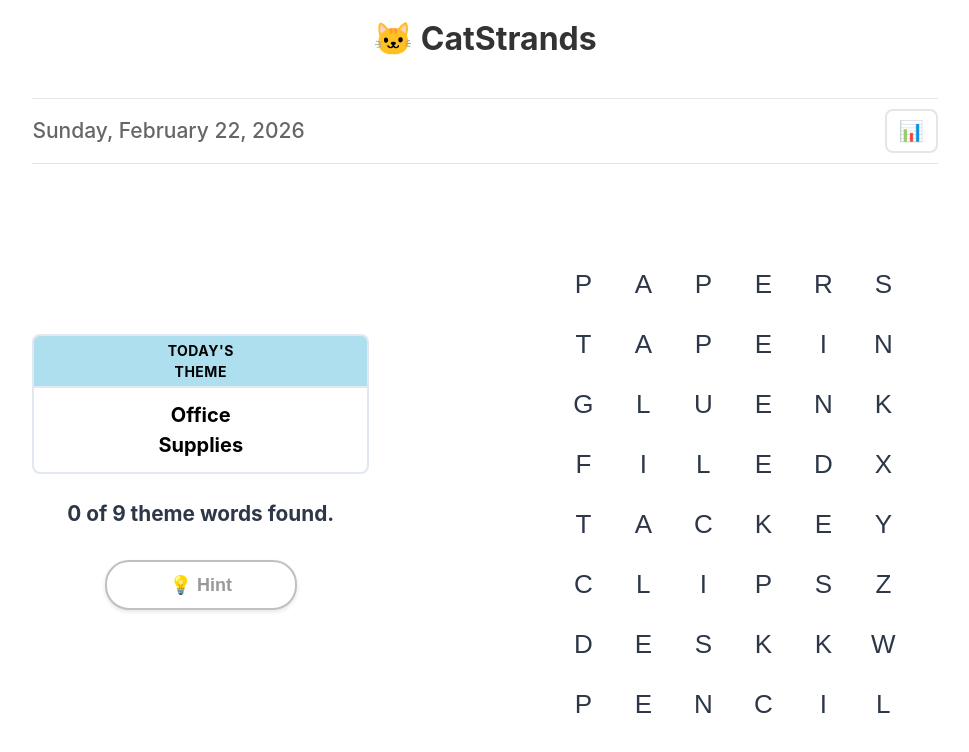
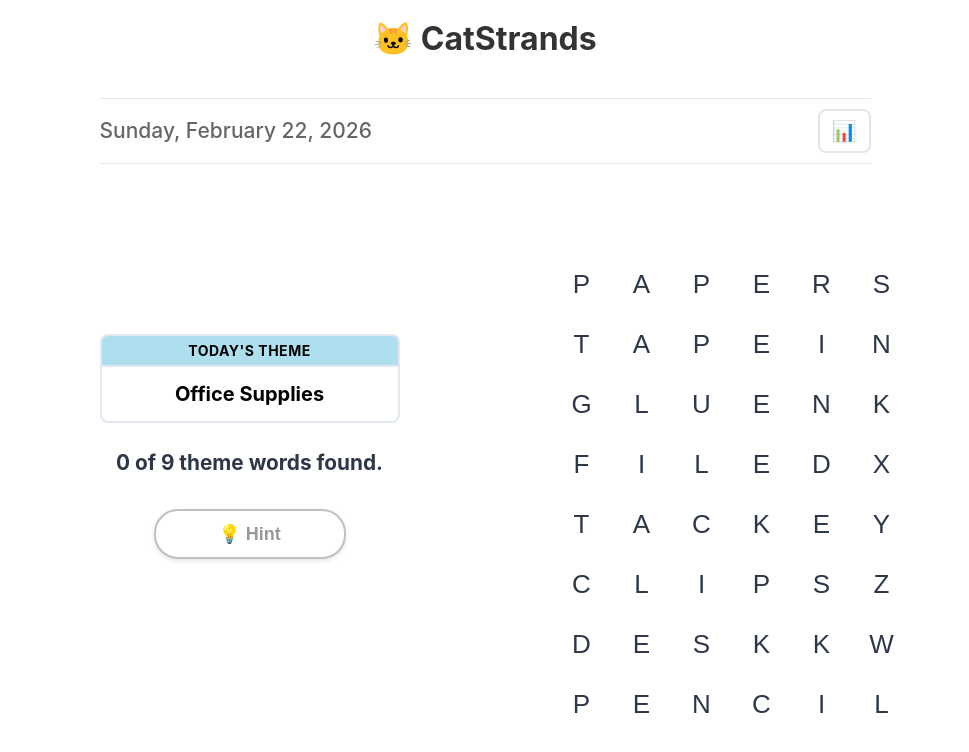
Before and after one commit to slmingol/catstrands, a React (Vite) app: page / in a window 1280 px wide. Shown: the top 752 px of the page, without its empty margins (155-1124 px from the left). Built offline with nearby package versions, Linux system fonts and the light colour scheme.

Commit message:
Reduce theme titlebar horizontal padding back to 28px

```diff
--- a/src/components/StrandsGame.css
+++ b/src/components/StrandsGame.css
@@ -96,7 +96,7 @@
   text-transform: uppercase;
   letter-spacing: 0.5px;
   background: #aedfee;
-  padding: 4px 123px;
+  padding: 4px 28px;
   border-radius: 8px 8px 0 0;
   border: 2px solid #e2e8f0;
   border-bottom: none;
@@ -107,7 +107,7 @@
   font-size: 1.25rem;
   font-weight: 700;
   color: #000;
-  padding: 12px 124px;
+  padding: 12px 28px;
   background: white;
   border-radius: 0 0 8px 8px;
   border: 2px solid #e2e8f0;
```
